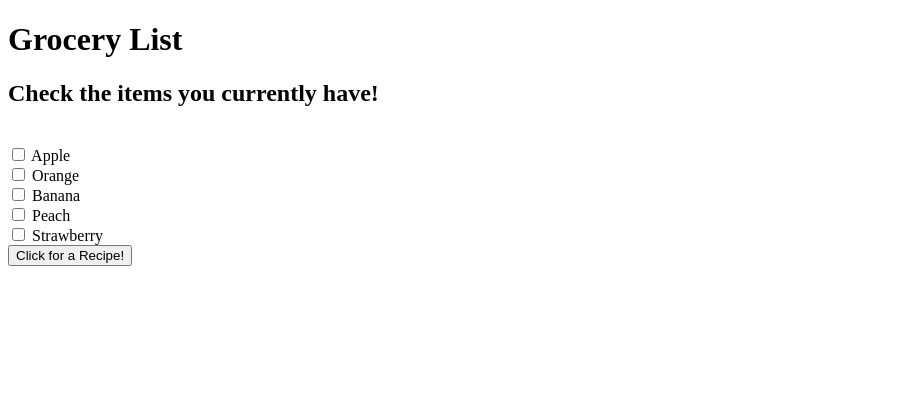
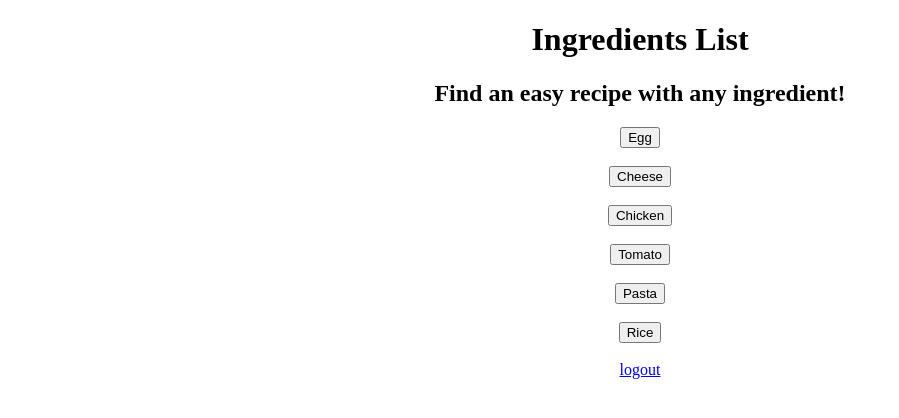
Before and after one commit to comp426-2022-fall/a99-group23, a website: page frontend/checklist.html in a window 1280 px wide. Shown: the whole page, without its empty margins (0-899 px from the left). Drawn offline with Linux system fonts and the light colour scheme.

Commit message:
linked the checklist page

```diff
--- a/frontend/checklist.html
+++ b/frontend/checklist.html
@@ -1,19 +1,46 @@
 <!DOCTYPE html>
 <html lang = "en">
-    <h1>Grocery List</h1>
-    <h2>Check the items you currently have!</h2>
+    <body style="text-align: center;">
+    <h1>Ingredients List</h1>
+    <h2>Find an easy recipe with any ingredient!</h2>
     <body>
+        <div class="container">
+            <a href="https://www.foodandwine.com/recipes/french-rolled-omelet">
+                <button class="btn btn-primary btn-lg">Egg</button>
+            </a>
+        </div>
         <br>
-        <input type="checkbox" name="fruit" value="Apple"> Apple
+        <div class="container">
+            <a href="https://www.thespruceeats.com/classic-baked-macaroni-and-cheese-3058166">
+                <button class="btn btn-primary btn-lg">Cheese</button>
+            </a>
+        </div>
         <br>
-        <input type="checkbox" name="fruit" value="Orange"> Orange
+        <div class="container">
+            <a href="https://www.allrecipes.com/recipe/21659/chicken-quesadillas/">
+                <button class="btn btn-primary btn-lg">Chicken</button>
+            </a>
+        </div>
         <br>
-        <input type="checkbox" name="fruit" value="Banana"> Banana
+        <div class="container">
+            <a href="https://www.thespruceeats.com/tomato-basil-soup-2246275">
+                <button class="btn btn-primary btn-lg">Tomato</button>
+            </a>
+        </div>
         <br>
-        <input type="checkbox" name="fruit" value="Banana"> Peach
+        <div class="container">
+            <a href="https://www.thespruceeats.com/skillet-spaghetti-481948">
+                <button class="btn btn-primary btn-lg">Pasta</button>
+            </a>
+        </div>
         <br>
-        <input type="checkbox" name="fruit" value="Banana"> Strawberry
+        <div class="container">
+            <a href="https://cooking.nytimes.com/recipes/12177-fried-rice">
+                <button class="btn btn-primary btn-lg">Rice</button>
+            </a>
+        </div>
         <br>
-        <button>Click for a Recipe!</button>
+        <a href='./login.html'>logout </a>
     </body>
+</body>
 </html>
--- a/server.js
+++ b/server.js
@@ -117,7 +117,8 @@ app.post('/login', async (req, res) => {
             const passwordMatch = await bcrypt.compare(submittedPass, storedPass);
             if (passwordMatch) {
                 let usrname = d.username;
-                res.send(`<div align ='center'><h2>login successful</h2></div><br><br><br><div align ='center'><h3>Hello ${usrname} </h3></div><br><br><div align='center'><a href='./login.html'>logout </a></div>`);
+                res.sendFile(path.join(__dirname,'./frontend/checklist.html'));
+                // res.send(`<div align ='center'><h2>login successful</h2></div><br><br><br><div align ='center'><h3>Hello ${usrname} </h3></div><br><br><div align='center'><a href='./login.html'>logout </a></div>`);
 
 	    }
 	    else {
```
